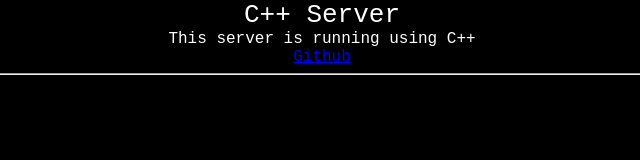
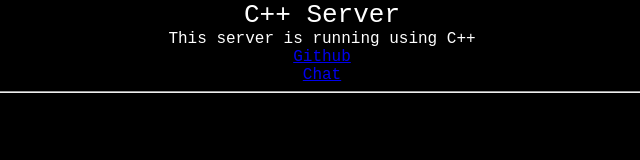
Before and after one commit to jamescraft10/CPP-Messenger, a plain HTML site: page public/index.html in a window 1280 px wide. Shown: the whole page, without its empty margins (318-958 px from the left). Drawn offline with Linux system fonts and the light colour scheme.

Commit message:
works now

```diff
--- a/public/index.html
+++ b/public/index.html
@@ -9,7 +9,8 @@
 <body>
     <span class="Title">C++ Server</span><br>
     <span class="Text">This server is running using C++</span><br>
-    <span class="Text"><a href="https://github.com/jamescraft10/CPP-Server">Github</a></span>
+    <span class="Text"><a href="https://github.com/jamescraft10/CPP-Server">Github</a></span><br>
+    <span class="Text"><a href="/chat.html">Chat</a></span>
     <hr>
     <script src="/Scripts/index.js"></script>
 </body>
```
Also changed, not shown: public/chat.html (+1 -3 lines), 2 other files.
